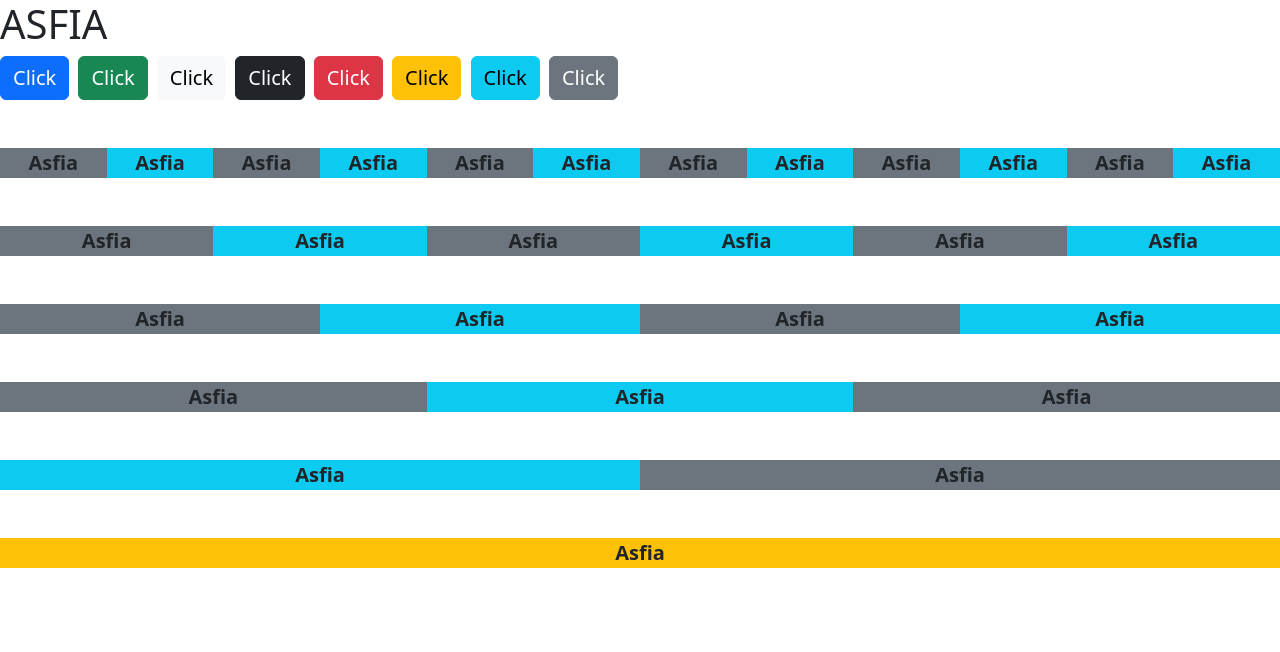
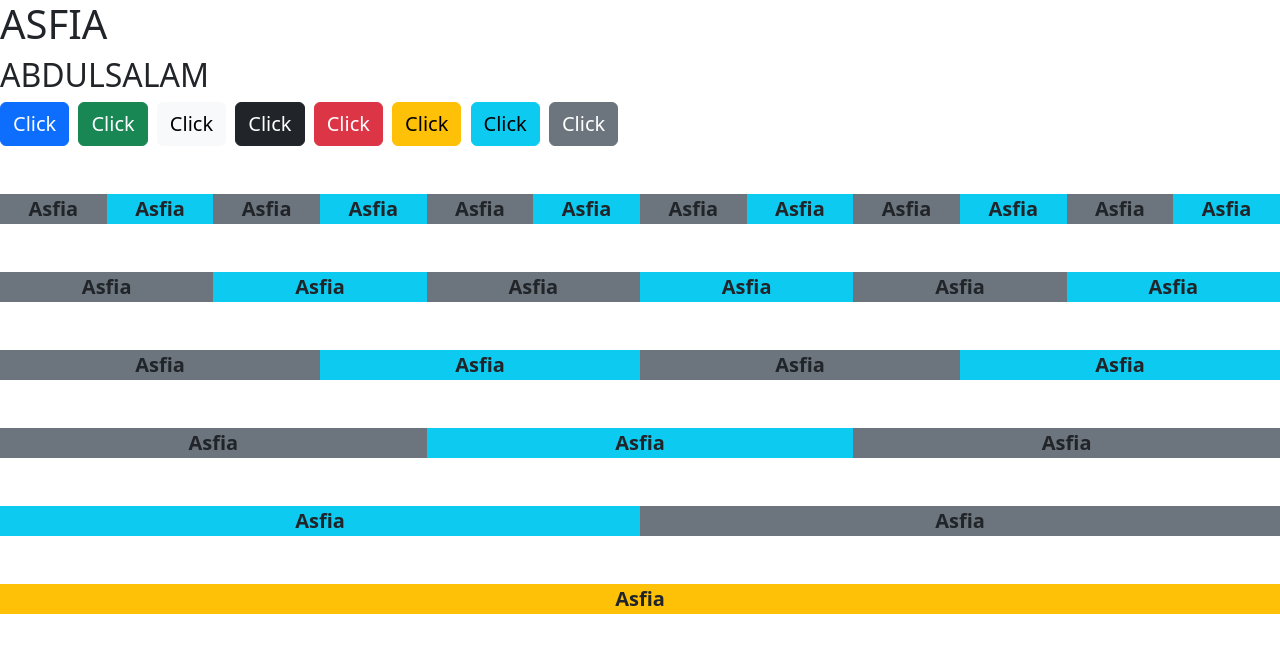
Before and after one commit to Asfiaabdulsalam/Myrepo, a plain HTML site: page BSJQUERY/index.html in a window 1280 px wide. Drawn offline with nearby package versions, Linux system fonts and the light colour scheme.

Commit message:
h2 tag added

```diff
--- a/BSJQUERY/index.html
+++ b/BSJQUERY/index.html
@@ -8,6 +8,7 @@
 </head>
 <body>
     <h1>ASFIA</h1>
+    <h2>ABDULSALAM</h2>
     <button class="btn btn-primary" style="font-size: 20px;">Click</button>
     <button class="btn btn-success" style="font-size: 20px; margin-left: 5px;">Click</button>
     <button class="btn btn-light" style="font-size: 20px; margin-left: 5px;">Click</button>
```
